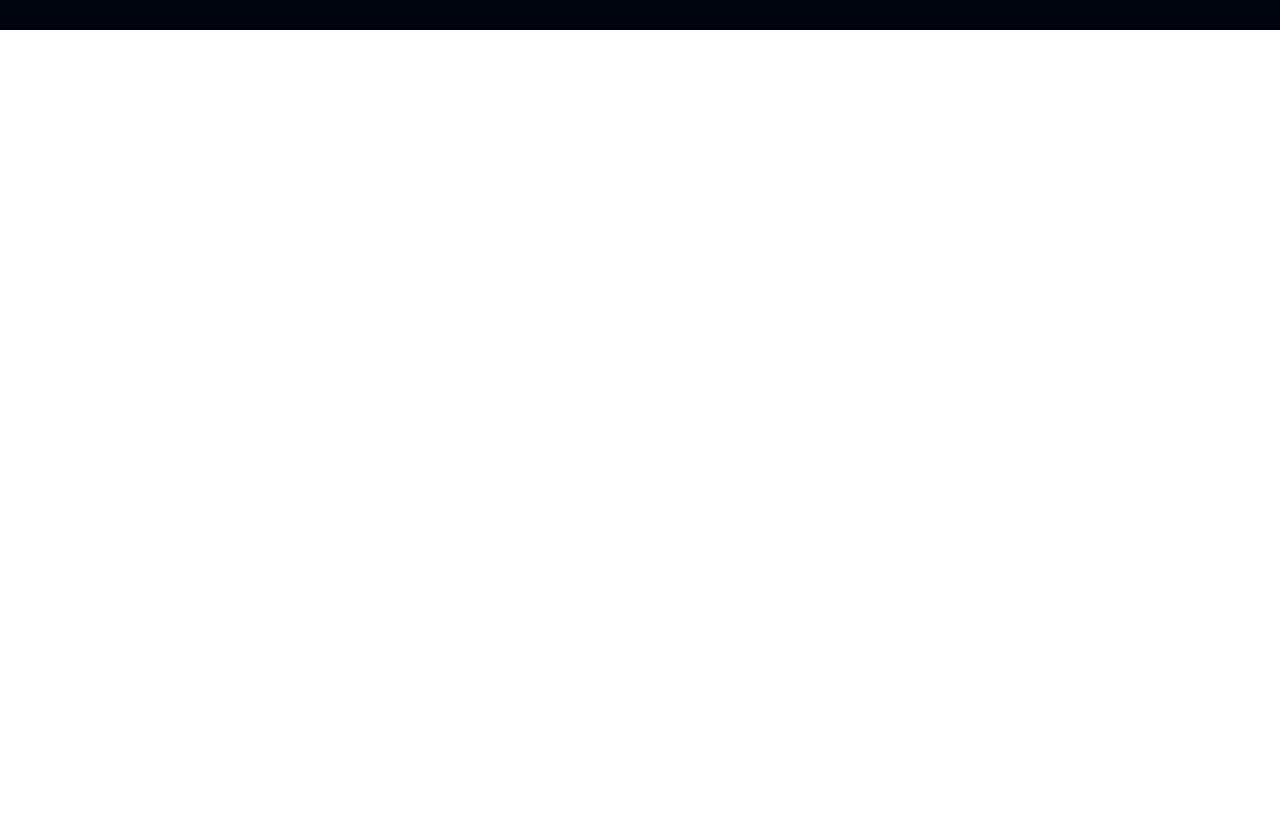
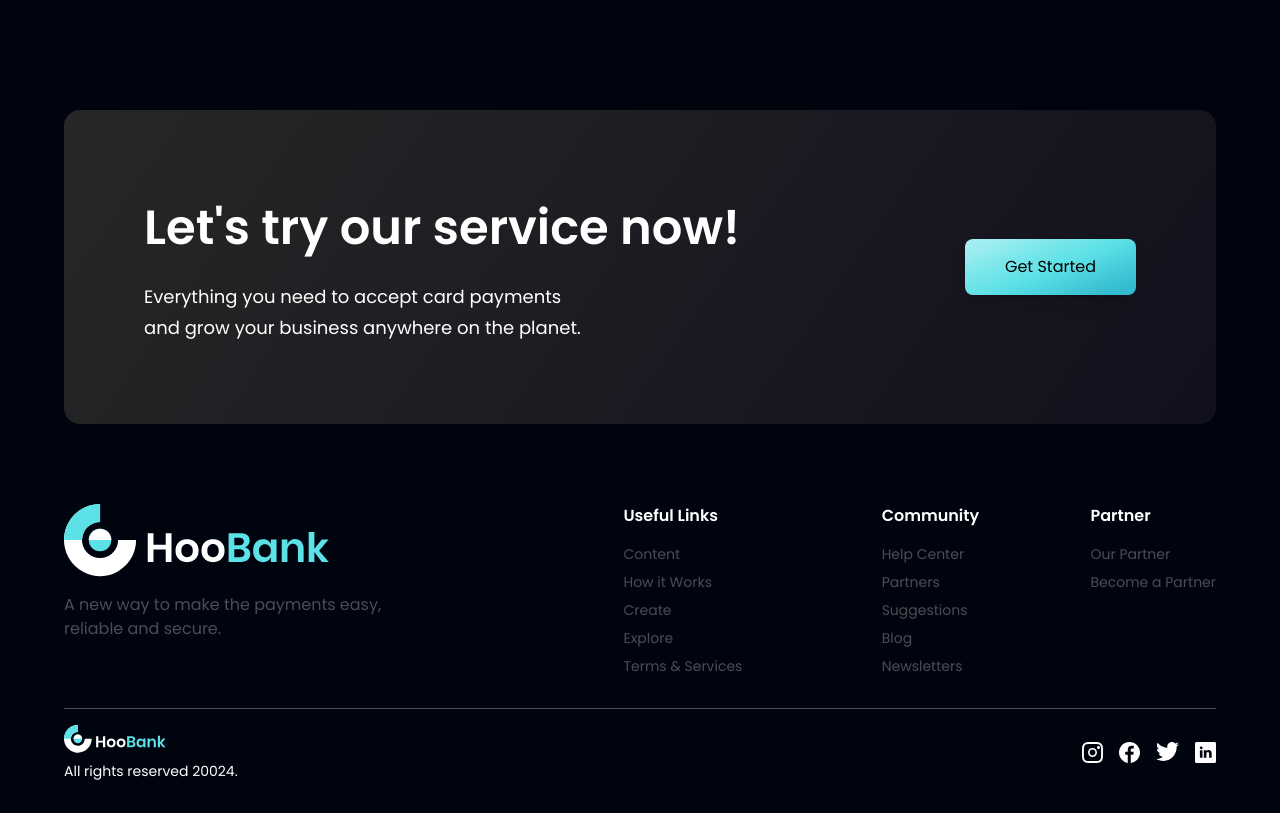
Before and after one commit to kimicasamina/hoobank-landing-page, a React (Vite) app: page / in a window 1280 px wide. Shown: the part 3232-4045 px from the top of the page. Before the commit the page ends 3262 px from the top, so only its background shows below. Built offline with nearby package versions, Linux system fonts and the light colour scheme.

Commit message:
feaat: footer

```diff
--- a/src/App.jsx
+++ b/src/App.jsx
@@ -1,7 +1,7 @@
 import React from 'react';
 import styles from './styles';
 import Navbar from './components/Navbar';
-import { Billing, Business, CardDeal, Clients, FeedbackCard, Hero, Stats } from './components';
+import { Billing, Business, CTA, CardDeal, Clients, FeedbackCard, Footer, Hero, Stats } from './components';
 
 const App = () => {
   return (
@@ -26,6 +26,8 @@ const App = () => {
           <CardDeal />
           <FeedbackCard />
           <Clients />
+          <CTA />
+          <Footer />
         </div>
       </div>
     </div>
--- a/src/components/Button.jsx
+++ b/src/components/Button.jsx
@@ -2,7 +2,7 @@ import React from 'react'
 
 const Button = ({styles}) => {
   return (
-    <button className={`${styles} bg-blue-gradient text-black rounded-lg px-10 py-4 w-[fit-content] font-poppins drop-shadow-lg`}>
+    <button className={`${styles} bg-blue-gradient text-black rounded-lg px-10 py-4 w-[fit-content] font-poppins drop-shadow-lg `}>
       Get Started
     </button>
   )
--- a/src/components/CTA.jsx
+++ b/src/components/CTA.jsx
@@ -1,8 +1,20 @@
 import React from 'react'
+import styles, {layout} from '../styles'
+import Button from './Button'
 
 const CTA = () => {
   return (
-    <div>CTA</div>
+    <section id="CTA" className="my-20 box-shadow-2xl">
+      <div className="flex flex-col sm:flex-row justify-between sm:items-center bg-discount-gradient rounded-2xl py-10 px-10 sm:py-20 sm:px-20 gap-x-8 gap-y-8">
+        <div className="flex-1 flex flex-col gap-4">
+          <h2 className={`${styles.heading2}`}>Let's try our service now!</h2>
+          <p className={`w-full sm:max-w-[450px] text-white ${styles.paragraph}`}>Everything you need to accept card payments and grow your business anywhere on the planet.</p>
+        </div>
+        <div className="">
+          <Button />
+        </div>
+      </div>
+    </section>
   )
 }
 
--- a/src/components/Footer.jsx
+++ b/src/components/Footer.jsx
@@ -1,8 +1,51 @@
 import React from 'react'
+import { footerLinks, socialMedia } from '../constants'
+import { logo } from '../assets'
+import styles from '../styles'
 
 const Footer = () => {
+
   return (
-    <div>Footer</div>
+    <section id="footer" className="flex flex-col gap-y-4">
+      <div className="grid grid-cols-1 grid-rows-auto gap-y-8 sm:grid-cols-5 sm:gap-x-8 items-start ">
+        <div className="sm:col-start-1 sm:col-end-3  ">
+          <img src={ logo } alt="hoobank logo" className='mb-4'/>
+          <p className={`font-poppins text-dimWhite font-normal text-base sm:text-[18px]leading-relaxed sm:max-w-[350px]`}>A new way to make the payments easy, reliable and secure.</p>
+        </div>
+
+
+        {footerLinks.map((footerLink) => {
+          return(
+            <div className="flex flex-col sm:justify-self-end">
+              <h4 className="text-white font-poppins font-semibold sm:text-[16px] mb-4">{footerLink.title}</h4>
+              <ul className="flex flex-col gap-y-2">
+                {footerLink.links.map((link) => {
+                  return(
+                    <a href={link.link} className="text-dimWhite font-poppins font-normal sm:text-sm hover:text-white">{link.name}</a>
+                  )
+                })}
+              </ul>
+            </div>
+          )
+        })}
+      </div>
+
+      <div className="w-full flex flex-col sm:flex-row items-center justify-between border-t border-t-dimWhite my-4 py-4 gap-y-4">
+        <div className="flex-1 flex flex-col justify-center items-center sm:items-start gap-y-2 gap-x-4">
+          <img src={logo} alt="hoobank logo" className='max-h-[28px]'/>
+          <p className="text-white font-poppins text-sm ">All rights reserved 20024.</p>
+        </div>
+        <div className="flex-1 flex flex-row justify-end gap-x-4">
+          {socialMedia.map((social) => {
+            return(
+              <a key={social.id} href={social.link} className="">
+                <img src={social.icon} alt={social.id} className=''/>
+              </a>
+            )
+          })}
+        </div>
+      </div>
+    </section>
   )
 }
 
```
